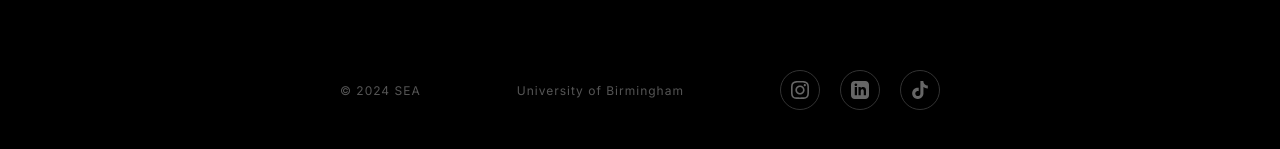
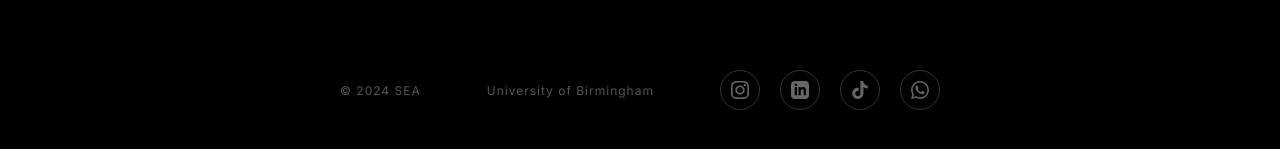
Before and after one commit to theSaksham02/SEA-Website, a React (Vite) app: page / in a window 1280 px wide. Shown: the part 6662-6811 px from the top of the page. Built offline with nearby package versions, Linux system fonts and the light colour scheme; no server answers; the database is empty.

Commit message:
Add WhatsApp community link to footer

```diff
--- a/src/components/TerminalFooter.jsx
+++ b/src/components/TerminalFooter.jsx
@@ -33,7 +33,8 @@
     const socialLinks = [
         { name: 'Instagram', url: 'https://www.instagram.com/sea_uobd/', icon: 'M12 2.163c3.204 0 3.584.012 4.85.07 3.252.148 4.771 1.691 4.919 4.919.058 1.265.069 1.645.069 4.849 0 3.205-.012 3.584-.069 4.849-.149 3.225-1.664 4.771-4.919 4.919-1.266.058-1.644.07-4.85.07-3.204 0-3.584-.012-4.849-.07-3.26-.149-4.771-1.699-4.919-4.92-.058-1.265-.07-1.644-.07-4.849 0-3.204.013-3.583.07-4.849.149-3.227 1.664-4.771 4.919-4.919 1.266-.057 1.645-.069 4.849-.069zm0-2.163c-3.259 0-3.667.014-4.947.072-4.358.2-6.78 2.618-6.98 6.98-.059 1.281-.073 1.689-.073 4.948 0 3.259.014 3.668.072 4.948.2 4.358 2.618 6.78 6.98 6.98 1.281.058 1.689.072 4.948.072 3.259 0 3.668-.014 4.948-.072 4.354-.2 6.782-2.618 6.979-6.98.059-1.28.073-1.689.073-4.948 0-3.259-.014-3.667-.072-4.947-.196-4.354-2.617-6.78-6.979-6.98-1.281-.059-1.69-.073-4.949-.073zm0 5.838c-3.403 0-6.162 2.759-6.162 6.162s2.759 6.163 6.162 6.163 6.162-2.759 6.162-6.163c0-3.403-2.759-6.162-6.162-6.162zm0 10.162c-2.209 0-4-1.79-4-4 0-2.209 1.791-4 4-4s4 1.791 4 4c0 2.21-1.791 4-4 4zm6.406-11.845c-.796 0-1.441.645-1.441 1.44s.645 1.44 1.441 1.44c.795 0 1.439-.645 1.439-1.44s-.644-1.44-1.439-1.44z' },
         { name: 'LinkedIn', url: 'https://www.linkedin.com/company/seauobd/', icon: 'M19 0h-14c-2.761 0-5 2.239-5 5v14c0 2.761 2.239 5 5 5h14c2.762 0 5-2.239 5-5v-14c0-2.761-2.238-5-5-5zm-11 19h-3v-11h3v11zm-1.5-12.268c-.966 0-1.75-.79-1.75-1.764s.784-1.764 1.75-1.764 1.75.79 1.75 1.764-.783 1.764-1.75 1.764zm13.5 12.268h-3v-5.604c0-3.368-4-3.113-4 0v5.604h-3v-11h3v1.765c1.396-2.586 7-2.777 7 2.476v6.759z' },
-        { name: 'TikTok', url: 'https://www.tiktok.com/@sea_uobd', icon: 'M12.525.02c1.31-.02 2.61-.01 3.91-.02.08 1.53.63 3.09 1.75 4.17 1.12 1.11 2.7 1.62 4.24 1.79v4.03c-1.44-.05-2.89-.35-4.2-.97-.57-.26-1.1-.59-1.62-.93-.01 2.92.01 5.84-.02 8.75-.08 1.4-.54 2.79-1.35 3.94-1.31 1.92-3.58 3.17-5.91 3.21-1.43.08-2.86-.31-4.08-1.03-2.02-1.19-3.44-3.37-3.65-5.71-.02-.5-.03-1-.01-1.49.18-1.9 1.12-3.72 2.58-4.96 1.66-1.44 3.98-2.13 6.15-1.72.02 1.48-.04 2.96-.04 4.44-.99-.32-2.15-.23-3.02.37-.63.41-1.11 1.04-1.36 1.75-.21.51-.15 1.07-.14 1.61.24 1.64 1.82 3.02 3.5 2.87 1.12-.01 2.19-.66 2.77-1.61.19-.33.4-.67.41-1.06.1-1.79.06-3.57.07-5.36.01-4.03-.01-8.05.02-12.07z' }
+        { name: 'TikTok', url: 'https://www.tiktok.com/@sea_uobd', icon: 'M12.525.02c1.31-.02 2.61-.01 3.91-.02.08 1.53.63 3.09 1.75 4.17 1.12 1.11 2.7 1.62 4.24 1.79v4.03c-1.44-.05-2.89-.35-4.2-.97-.57-.26-1.1-.59-1.62-.93-.01 2.92.01 5.84-.02 8.75-.08 1.4-.54 2.79-1.35 3.94-1.31 1.92-3.58 3.17-5.91 3.21-1.43.08-2.86-.31-4.08-1.03-2.02-1.19-3.44-3.37-3.65-5.71-.02-.5-.03-1-.01-1.49.18-1.9 1.12-3.72 2.58-4.96 1.66-1.44 3.98-2.13 6.15-1.72.02 1.48-.04 2.96-.04 4.44-.99-.32-2.15-.23-3.02.37-.63.41-1.11 1.04-1.36 1.75-.21.51-.15 1.07-.14 1.61.24 1.64 1.82 3.02 3.5 2.87 1.12-.01 2.19-.66 2.77-1.61.19-.33.4-.67.41-1.06.1-1.79.06-3.57.07-5.36.01-4.03-.01-8.05.02-12.07z' },
+        { name: 'WhatsApp', url: 'https://chat.whatsapp.com/ErFwdVAebYWG4jeqOxP5Fh', icon: 'M17.472 14.382c-.297-.149-1.758-.867-2.03-.967-.273-.099-.471-.148-.67.15-.197.297-.767.966-.94 1.164-.173.199-.347.223-.644.075-.297-.15-1.255-.463-2.39-1.475-.883-.788-1.48-1.761-1.653-2.059-.173-.297-.018-.458.13-.606.134-.133.298-.347.446-.52.149-.174.198-.298.298-.497.099-.198.05-.371-.025-.52-.075-.149-.669-1.612-.916-2.207-.242-.579-.487-.5-.669-.51-.173-.008-.371-.01-.57-.01-.198 0-.52.074-.792.372-.272.297-1.04 1.016-1.04 2.479 0 1.462 1.065 2.875 1.213 3.074.149.198 2.096 3.2 5.077 4.487.709.306 1.262.489 1.694.625.712.227 1.36.195 1.871.118.571-.085 1.758-.719 2.006-1.413.248-.694.248-1.289.173-1.413-.074-.124-.272-.198-.57-.347m-5.421 7.403h-.004a9.87 9.87 0 01-5.031-1.378l-.361-.214-3.741.982.998-3.648-.235-.374a9.86 9.86 0 01-1.51-5.26c.001-5.45 4.436-9.884 9.888-9.884 2.64 0 5.122 1.03 6.988 2.898a9.825 9.825 0 012.893 6.994c-.003 5.45-4.437 9.884-9.885 9.884m8.413-18.297A11.815 11.815 0 0012.05 0C5.495 0 .16 5.335.157 11.892c0 2.096.547 4.142 1.588 5.945L.057 24l6.305-1.654a11.882 11.882 0 005.683 1.448h.005c6.554 0 11.89-5.335 11.893-11.893a11.821 11.821 0 00-3.48-8.413z' }
     ];
 
     return (
```
